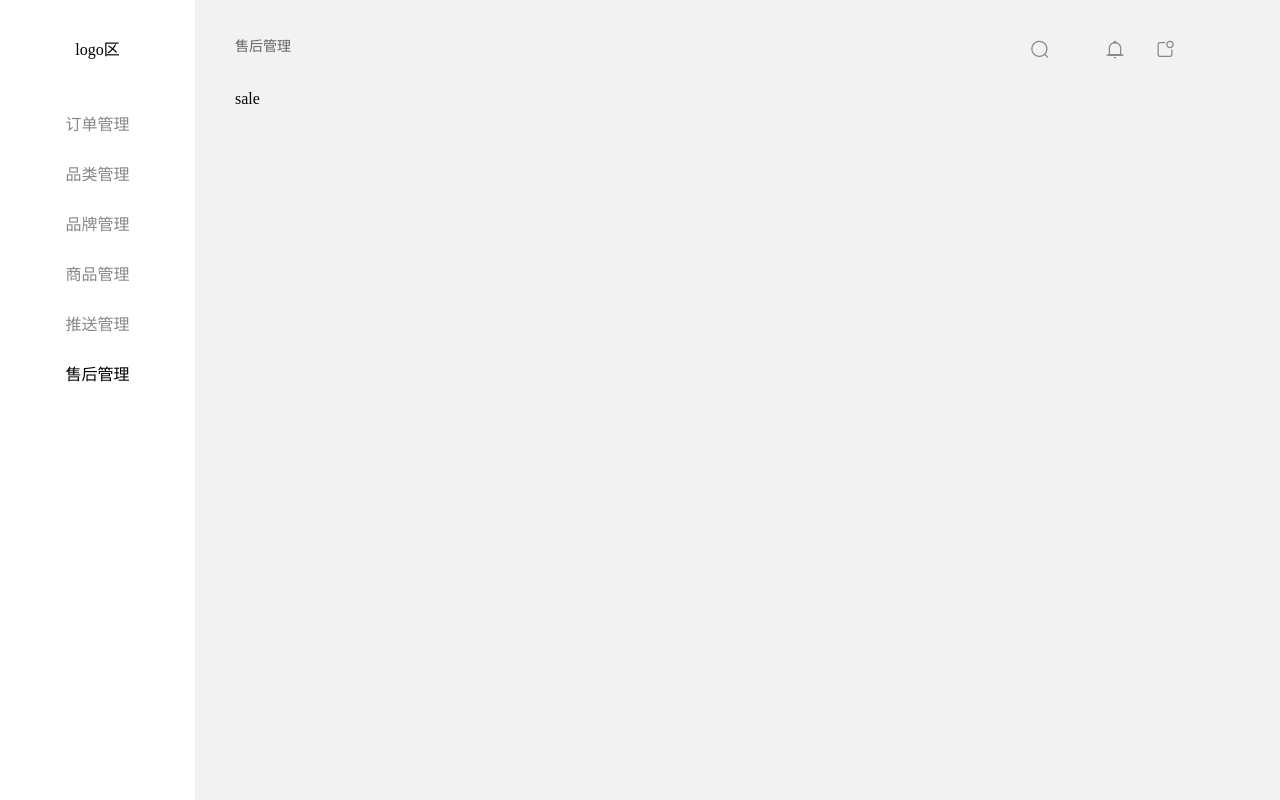
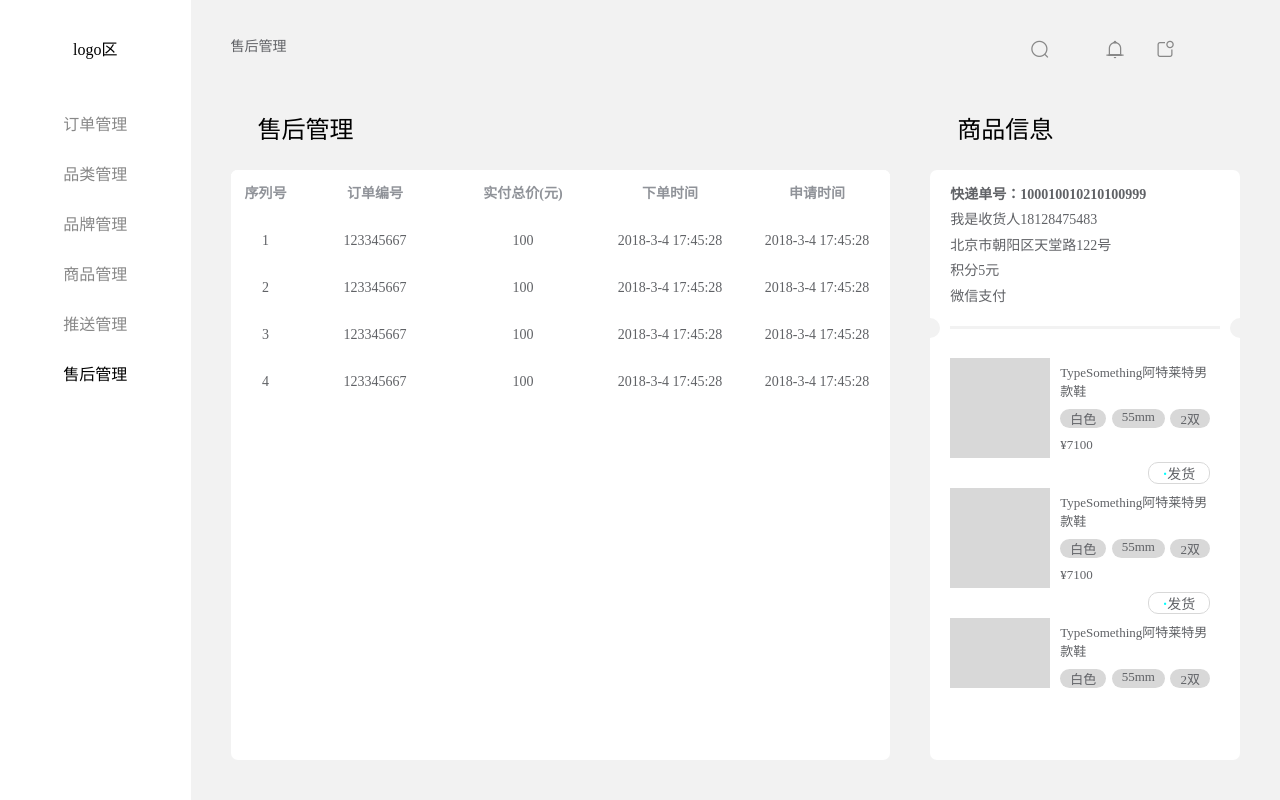
Before and after one commit to chinalijinglun/-Mitte, a Vue app: page /#/sale in a window 1280 px wide. Built offline with nearby package versions, Linux system fonts and the light colour scheme.

Commit message:
售后管理

```diff
--- a/src/pages/sale/index.vue
+++ b/src/pages/sale/index.vue
@@ -1,13 +1,241 @@
 <template>
-  <div>sale</div>
+  <div class="orderContainer">
+    <el-row :gutter="40">
+      <el-col :span="16">
+        <div class="left">
+          <div class="nav">
+             <p class="title">售后管理</p>
+          </div>
+         <div class="tableContainer">
+    <el-table
+      :data="list"
+      highlight-current-row
+      @current-change="handleCurrentChange"
+      style="width: 100%"
+      :cell-style="{border:'none'}"
+      :header-cell-style="{border:'none'}"
+    >
+      <el-table-column
+        label="序列号"
+        type="index"
+        width="70"
+        align="center"
+      >
+      </el-table-column>
+      <el-table-column
+        label="订单编号"
+        prop="orderNum"
+        align="center"
+      >
+      </el-table-column>
+      <el-table-column
+        label="实付总价(元)"
+        prop="price"
+        align="center"
+      >
+      </el-table-column>
+      <el-table-column
+        label="下单时间"
+        prop="buyTime"
+        align="center"
+      >
+      </el-table-column>
+      <el-table-column
+        label="申请时间"
+        prop="status"
+        align="center"
+      >
+      </el-table-column>
+    </el-table>
+  </div>
+        </div>
+      </el-col>
+      <el-col :span="8">
+        <div class="right">
+          <p class="title">商品信息</p>
+          <div class="info">
+            <div class="top">
+              <h4>快递单号：100010010210100999</h4>
+              <p>
+                <span>我是收货人</span>
+                <span>18128475483</span>
+              </p>
+              <p>北京市朝阳区天堂路122号</p>
+              <p>积分5元</p>
+              <p>微信支付</p>
+            </div>
+            <div class="middle">
+              <div></div>
+              <div></div>
+              <div></div>
+            </div>
+            <div class="bottom">
+              <el-scrollbar style="height: 100%">
+                <ShopsInfo />
+                <ShopsInfo />
+                <ShopsInfo />
+                <ShopsInfo />
+                <ShopsInfo />
+                <ShopsInfo />
+              </el-scrollbar>
+            </div>
+          </div>
+        </div>
+      </el-col>
+    </el-row>
+  </div>
 </template>
 
 <script>
+  import ShopsInfo from './saleInfo';
   export default {
-    name: "index"
+    name: "index",
+    data() {
+      return {
+        list:[
+          {
+            orderNum:123345667,
+            price:100,
+            buyTime:'2018-3-4 17:45:28',
+            status:'2018-3-4 17:45:28'
+          },
+          {
+            orderNum:123345667,
+            price:100,
+            buyTime:'2018-3-4 17:45:28',
+            status:'2018-3-4 17:45:28'
+          },
+          {
+            orderNum:123345667,
+            price:100,
+            buyTime:'2018-3-4 17:45:28',
+            status:'2018-3-4 17:45:28'
+          },
+          {
+            orderNum:123345667,
+            price:100,
+            buyTime:'2018-3-4 17:45:28',
+            status:'2018-3-4 17:45:28'
+          }
+        ],
+        obj:{
+          color:'red'
+        }
+      }
+    },
+    methods: {
+      handleCurrentChange() {}
+    },
+    components: {
+      ShopsInfo
+    }
   }
 </script>
 
-<style scoped>
-
+<style scoped lang="less">
+ .tableContainer {
+    border-radius: 7px;
+    overflow: hidden;
+    height: calc(100% - 80px);
+    background-color: #fff;
+    /deep/ .el-table {
+      &::before {
+        background-color: transparent;
+      }
+    }
+  }
+  .orderContainer {
+    height: calc(100% - 50px);
+    /deep/ .el-row {
+      height: 100%;
+      .el-col {
+        height: 100%;
+      }
+    }
+    .left {
+      height: 100%;
+      .title {
+        height: 80px;
+        line-height: 80px;
+        padding-left: 27px;
+        font-size: 24px;
+      }
+      .nav {
+        display: flex;
+        p {
+          width: 30%;
+          height: 80px;
+          line-height: 80px;
+          a {
+            color: #666;
+            text-decoration: none;
+            font-weight: 300;
+          }
+          .router-link-active {
+            color: #000;
+            font-size: 24px;
+            font-weight: 500;
+          }
+        }
+      }
+    }
+    .right {
+      height: 100%;
+      .title {
+        height: 80px;
+        line-height: 80px;
+        padding-left: 27px;
+        font-size: 24px;
+      }
+      .info {
+        height: calc(100% - 80px);
+        background-color: #fff;
+        border-radius: 7px;
+        .top {
+          height: 25%;
+          padding:10px 20px;
+          font-size: 14px;
+          box-sizing: border-box;
+          display: flex;
+          flex-direction: column;
+          justify-content: space-around;
+          color: #606266;
+        }
+        .middle {
+          height: 20px;
+          background-color: #fff;
+          display: flex;
+          align-items: center;
+          div {
+            height: 100%;
+            background-color: #f2f2f2;
+          }
+          div:first-child {
+            width: 20px;
+            margin-left: -10px;
+            border-radius: 10px;
+          }
+          div:nth-child(2) {
+            flex-grow: 1;
+            height: 3px;
+            margin: 0 10px;
+          }
+          div:last-child {
+            width: 20px;
+            margin-right: -10px;
+            border-radius: 10px;
+          }
+        }
+        .bottom {
+          height: 350px;
+          /deep/ .el-scrollbar__wrap {
+            overflow-x: hidden;
+            overflow-y: scroll;
+            padding: 20px;
+            box-sizing: border-box;
+          }
+        }
+      }
+    }
+  }
 </style>
--- /dev/null
+++ b/src/pages/sale/saleInfo/index.vue
@@ -0,0 +1,83 @@
+<template>
+  <div class="shopsInfo">
+    <div class="top">
+      <div class="pic"></div>
+      <div class="information">
+        <p>TypeSomething阿特莱特男款鞋</p>
+        <p class="option">
+          <span>白色</span>
+          <span>55mm</span>
+          <span>2双</span>
+        </p>
+        <p>¥7100</p>
+      </div>
+    </div>
+    <div class="bottom">
+      <div>
+        <span>·</span>发货
+      </div>
+    </div>
+  </div>
+</template>
+
+<script>
+  export default {
+    name: "ShopsInfo"
+  }
+</script>
+
+<style scoped lang="less">
+  .shopsInfo {
+    height: 130px;
+    color:#606266;
+    .top {
+      height: 100px;
+      display: flex;
+      .pic {
+        width: 100px;
+        height: 100%;
+        background-color: #d8d8d8;
+      }
+      .information {
+        height: 100%;
+        font-size: 13px;
+        display: flex;
+        flex-direction: column;
+        justify-content: space-around;
+        width: calc(100% - 100px);
+        padding: 0 10px;
+        box-sizing: border-box;
+        .option {
+          display: flex;
+          justify-content: space-between;
+          span {
+            display: inline-block;
+            background-color: #d8d8d8;
+            padding: 0 10px;
+            border-radius: 10px;
+          }
+        }
+      }
+    }
+    .bottom {
+      height: 30px;
+      font-size: 14px;
+      display: flex;
+      align-items: center;
+      justify-content: flex-end;
+      padding: 0 10px;
+      &>div {
+        background-color: #fff;
+        border:1px solid #d8d8d8;
+        border-radius: 10px;
+        width: 60px;
+        text-align: center;
+        height: 20px;
+        &>span {
+          color: aqua;
+          font-weight: bolder;
+        }
+      }
+    }
+  }
+</style>
```
